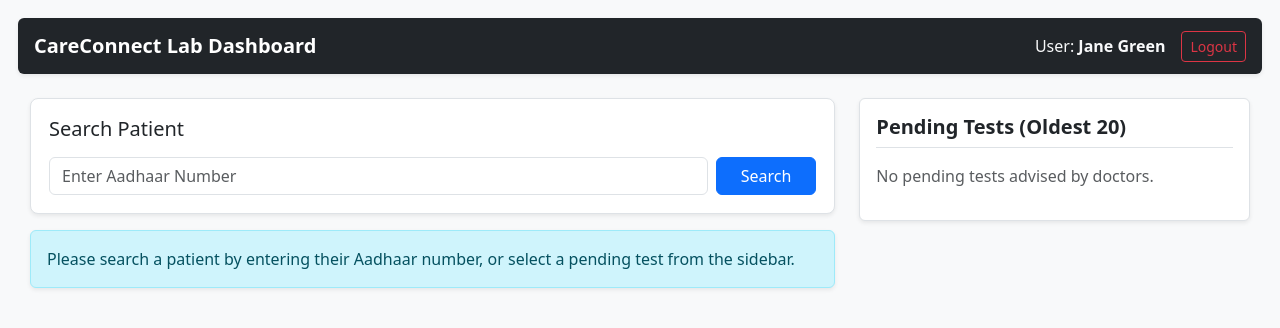
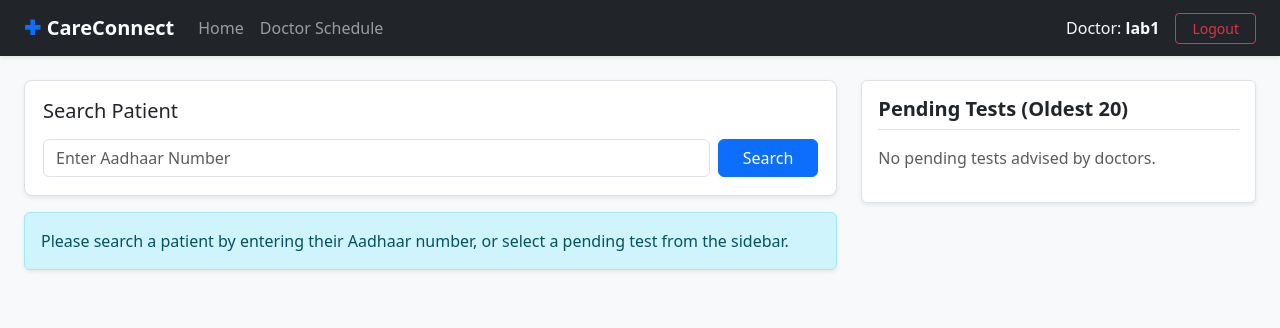
Before and after one commit to Shivamdadhich/CareConnect, a Flask app: page /lab/dashboard in a window 1280 px wide. Shown: the top 328 px of the page. Run offline with Flask 3, Linux system fonts and the light colour scheme; a user stored in the database is signed in; data that the repository does not hold is empty; some libraries are stand-ins or nearby versions.

Commit message:
Implement sorting of reports latest-first (date and ID DESC) and integrate common header across all pages/dashboards

```diff
--- a/app.py
+++ b/app.py
@@ -271,7 +271,7 @@ def doctor_dashboard():
             cur.execute("""
                 SELECT visit_date, diagnosis, prescription, advised_tests, doctor_name
                 FROM patient_history WHERE aadhaar = %s
-                ORDER BY visit_date DESC
+                ORDER BY visit_date DESC, history_id DESC
             """, (aadhaar,))
             history = [
                 {"visit_date": h[0], "diagnosis": h[1], "prescription": h[2], "advised_tests": h[3], "doctor_name": h[4]}
@@ -281,7 +281,7 @@ def doctor_dashboard():
             cur.execute("""
                 SELECT id, report_date, report_type, uploaded_by
                 FROM lab_reports WHERE aadhaar = %s
-                ORDER BY report_date DESC
+                ORDER BY report_date DESC, id DESC
             """, (aadhaar,))
             reports = [
                 {"id": r[0], "report_date": r[1], "report_type": r[2], "uploaded_by": r[3]}
@@ -475,7 +475,7 @@ def lab_dashboard():
             cur.execute("""
                 SELECT id, report_date, report_type, uploaded_by
                 FROM lab_reports WHERE aadhaar = %s
-                ORDER BY report_date DESC
+                ORDER BY report_date DESC, id DESC
             """, (aadhaar,))
             reports = cur.fetchall()
 
@@ -624,7 +624,7 @@ def view_patient_reports():
             cur.execute("""
                 SELECT id, report_date, report_type
                 FROM lab_reports WHERE aadhaar = %s
-                ORDER BY report_date DESC
+                ORDER BY report_date DESC, id DESC
             """, (aadhaar,))
             reports = cur.fetchall()
 
--- a/templates/doctor_dashboard.html
+++ b/templates/doctor_dashboard.html
@@ -5,14 +5,15 @@
     <title>Doctor Dashboard | CareConnect</title>
     <link href="https://cdn.jsdelivr.net/npm/bootstrap@5.3.0/dist/css/bootstrap.min.css" rel="stylesheet">
     <style>
-        body { padding: 18px; }
+        body { padding: 0 0 18px 0; }
         .recent-panel { max-height: 70vh; overflow-y: auto; }
         .patient-card { background: #f8f9fa; border-radius: 8px; padding: 18px; }
         .section-title { font-weight: 700; margin-top: 20px; }
     </style>
 </head>
 <body>
-  <div class="container-fluid">
+  {% include 'header.html' %}
+  <div class="container-fluid px-4">
       <div class="row">
           <!-- LEFT: Main area (search, details, add data, history, reports) -->
           <div class="col-lg-8">
--- /dev/null
+++ b/templates/header.html
@@ -0,0 +1,43 @@
+<nav class="navbar navbar-expand-lg navbar-dark bg-dark mb-4 shadow-sm">
+    <div class="container-fluid px-4">
+        <a class="navbar-brand fw-bold d-flex align-items-center" href="/">
+            <span style="color: #0d6efd; margin-right: 6px; font-size: 1.25rem;">✚</span> CareConnect
+        </a>
+        <button class="navbar-toggler" type="button" data-bs-toggle="collapse" data-bs-target="#careConnectNavbar" aria-controls="careConnectNavbar" aria-expanded="false" aria-label="Toggle navigation">
+            <span class="navbar-toggler-icon"></span>
+        </button>
+        <div class="collapse navbar-collapse" id="careConnectNavbar">
+            <ul class="navbar-nav me-auto mb-2 mb-lg-0">
+                <li class="nav-item">
+                    <a class="nav-link" href="/">Home</a>
+                </li>
+                <li class="nav-item">
+                    <a class="nav-link" href="/schedule">Doctor Schedule</a>
+                </li>
+            </ul>
+            <div class="d-flex align-items-center gap-3">
+                {% if session.get('doctor_logged_in') %}
+                    <span class="navbar-text text-light">Doctor: <strong>{{ session.get('doctor_name') }}</strong></span>
+                    <a href="{{ url_for('doctor_logout') }}" class="btn btn-outline-danger btn-sm px-3">Logout</a>
+                {% elif session.get('lab_logged_in') %}
+                    <span class="navbar-text text-light">Lab: <strong>{{ session.get('lab_name') }}</strong></span>
+                    <a href="{{ url_for('lab_logout') }}" class="btn btn-outline-danger btn-sm px-3">Logout</a>
+                {% elif session.get('receptionist_logged_in') %}
+                    <span class="navbar-text text-light">Receptionist: <strong>{{ session.get('receptionist_name') }}</strong></span>
+                    <a href="{{ url_for('receptionist_logout') }}" class="btn btn-outline-danger btn-sm px-3">Logout</a>
+                {% else %}
+                    <div class="dropdown">
+                        <button class="btn btn-outline-light btn-sm dropdown-toggle" type="button" id="loginMenuButton" data-bs-toggle="dropdown" aria-expanded="false">
+                            Staff Login
+                        </button>
+                        <ul class="dropdown-menu dropdown-menu-end" aria-labelledby="loginMenuButton">
+                            <li><a class="dropdown-item" href="/doctor/login">Doctor Login</a></li>
+                            <li><a class="dropdown-item" href="/lab/login">Lab Login</a></li>
+                            <li><a class="dropdown-item" href="/receptionist/login">Receptionist Login</a></li>
+                        </ul>
+                    </div>
+                {% endif %}
+            </div>
+        </div>
+    </div>
+</nav>
--- a/templates/lab_dashboard.html
+++ b/templates/lab_dashboard.html
@@ -7,7 +7,7 @@
     <link href="https://cdn.jsdelivr.net/npm/bootstrap@5.3.0/dist/css/bootstrap.min.css" rel="stylesheet">
     <style>
         body {
-            padding: 18px;
+            padding: 0 0 18px 0;
             background-color: #f8f9fa;
         }
         .recent-panel {
@@ -46,18 +46,9 @@
 </head>
 <body>
 
-    <!-- Header Navigation -->
-    <nav class="navbar navbar-expand-lg navbar-dark bg-dark rounded-2 mb-4 shadow-sm">
-        <div class="container-fluid px-3">
-            <a class="navbar-brand fw-bold" href="#">CareConnect Lab Dashboard</a>
-            <div class="ms-auto d-flex align-items-center">
-                <span class="navbar-text me-3 text-light">User: <strong>{{ session.get('lab_name') }}</strong></span>
-                <a href="{{ url_for('lab_logout') }}" class="btn btn-outline-danger btn-sm">Logout</a>
-            </div>
-        </div>
-    </nav>
+    {% include 'header.html' %}
 
-    <div class="container-fluid">
+    <div class="container-fluid px-4">
         <!-- Toast messages -->
         {% with messages = get_flashed_messages(with_categories=true) %}
             {% if messages %}
--- a/templates/receptionist_dashboard.html
+++ b/templates/receptionist_dashboard.html
@@ -8,6 +8,7 @@
   <link rel="stylesheet" href="{{ url_for('static', filename='receptionist_dashboard.css') }}">
 </head>
 <body class="bg-light">
+  {% include 'header.html' %}
   <div class="container mt-5">
     <div class="row justify-content-center">
       <div class="col-md-6">
@@ -27,5 +28,6 @@
       </div>
     </div>
   </div>
+  <script src="https://cdn.jsdelivr.net/npm/bootstrap@5.3.0/dist/js/bootstrap.bundle.min.js"></script>
 </body>
 </html>
```
Also changed, not shown: templates/doctor_schedule.html (+2 -6 lines), templates/home.html (+2 -8 lines), templates/patient_reports.html (+2 -6 lines).
